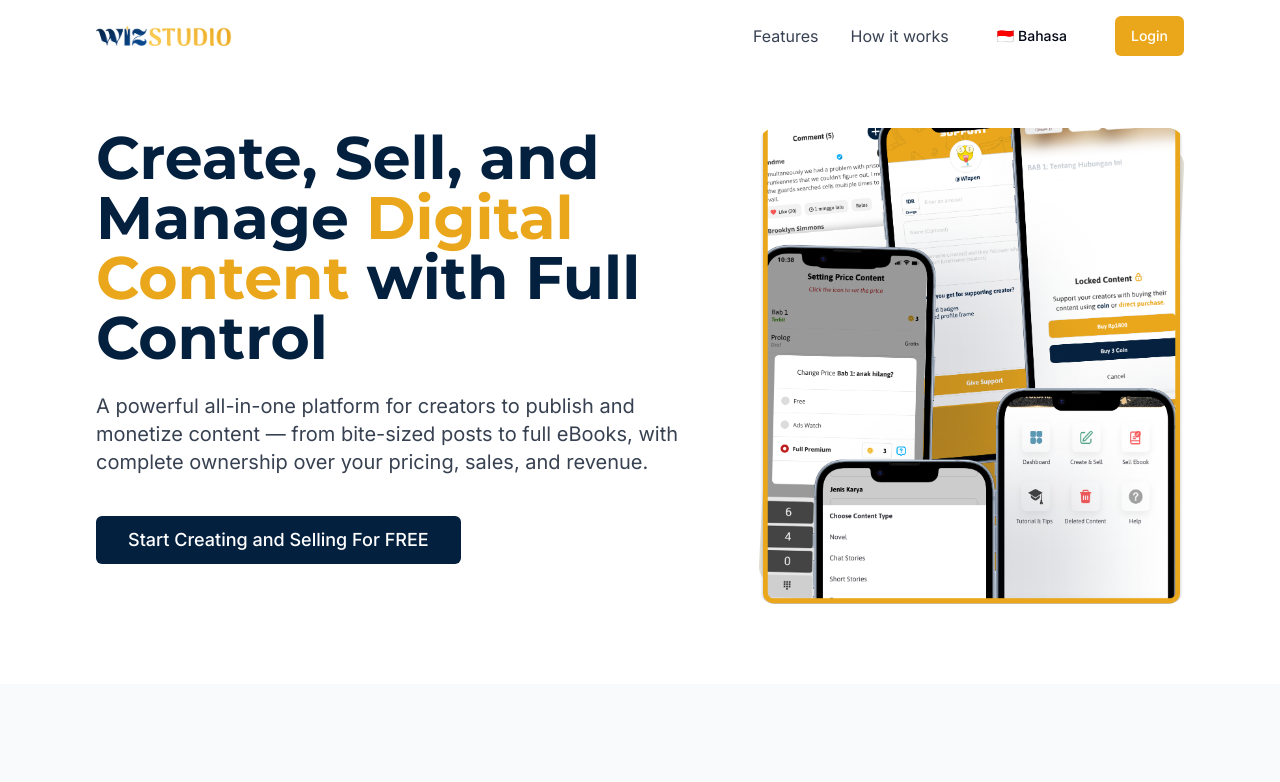
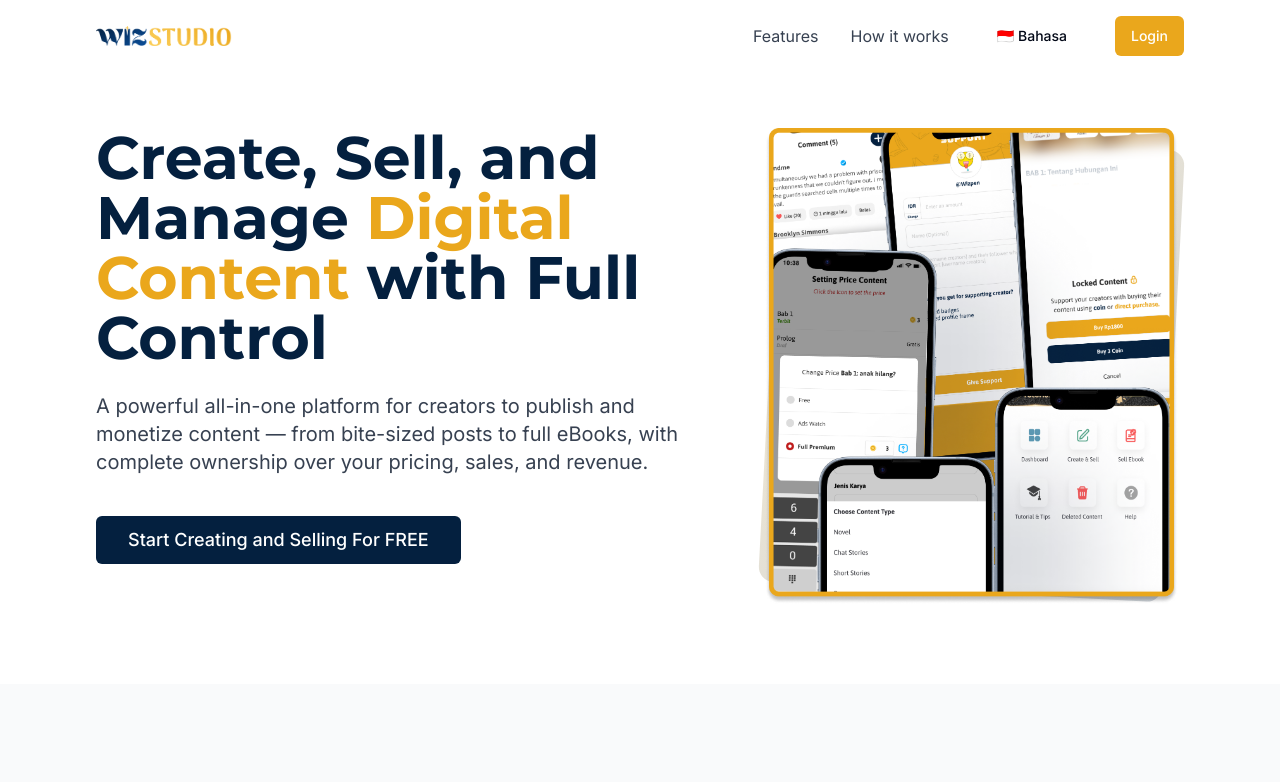
Before and after one commit to Wacaku-Developers/wizpen-creator-hub, a React (Vite) app: page / in a window 1280 px wide. Shown: the top 782 px of the page. Built offline with nearby package versions, Linux system fonts and the light colour scheme.

Commit message:
Visual edit in Lovable
Edited UI in Lovable

```diff
--- a/src/components/HeroSection.tsx
+++ b/src/components/HeroSection.tsx
@@ -34,7 +34,7 @@ const HeroSection = () => {
             <div className="relative h-full min-h-[400px] p-4">
               <div className="absolute inset-0 bg-gradient-to-br from-wizpen-accent/20 to-wizpen-primary/20 rounded-2xl transform rotate-3 scale-95"></div>
               <div className="absolute inset-0 rounded-2xl overflow-hidden">
-                <img alt="Person using laptop" className="w-full h-full object-cover" src="/lovable-uploads/2b8d0072-900d-4fa2-8de0-ada2cbafca91.png" />
+                <img alt="Person using laptop" src="/lovable-uploads/2b8d0072-900d-4fa2-8de0-ada2cbafca91.png" className="w-full h-full object-contain" />
               </div>
             </div>
           </div>
```
